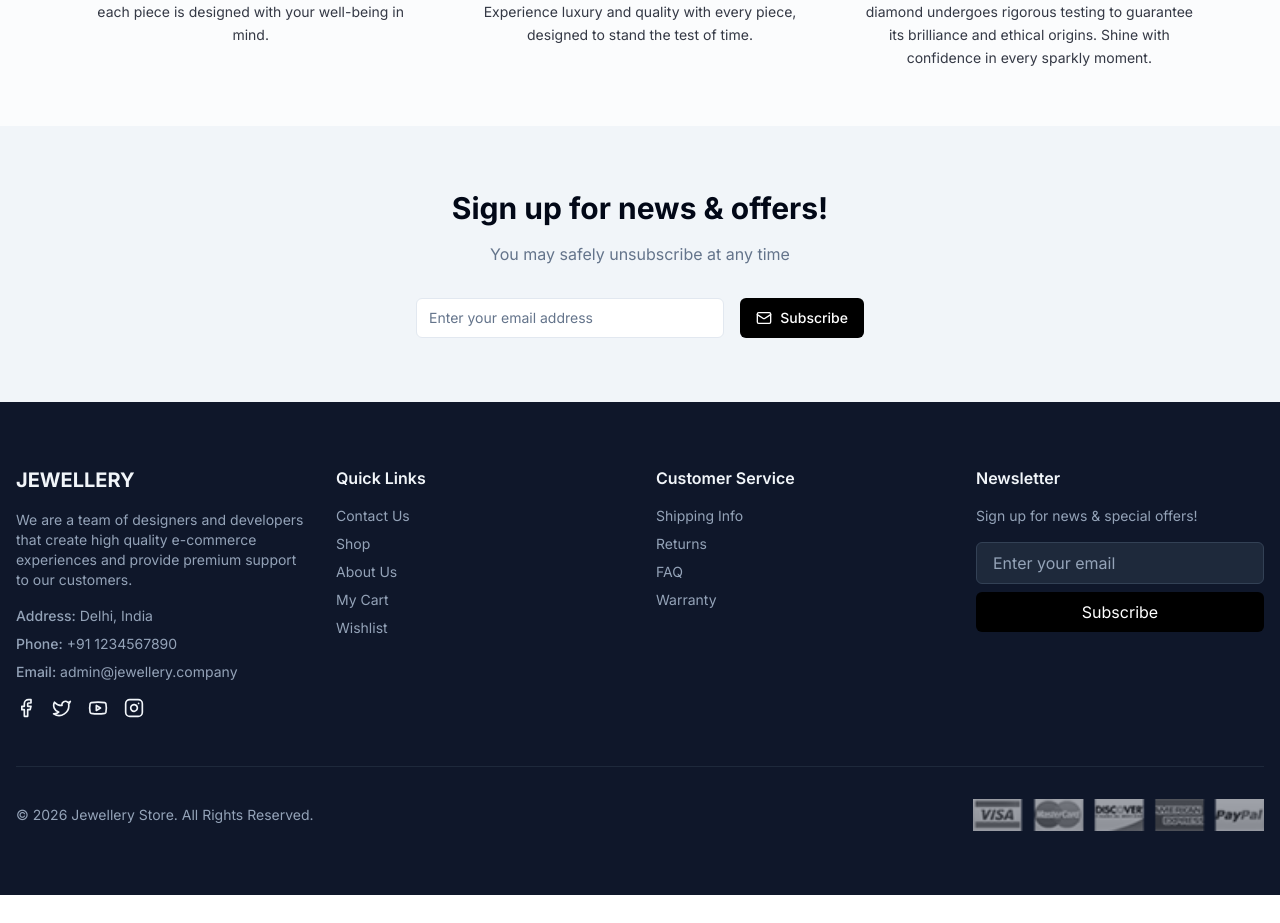
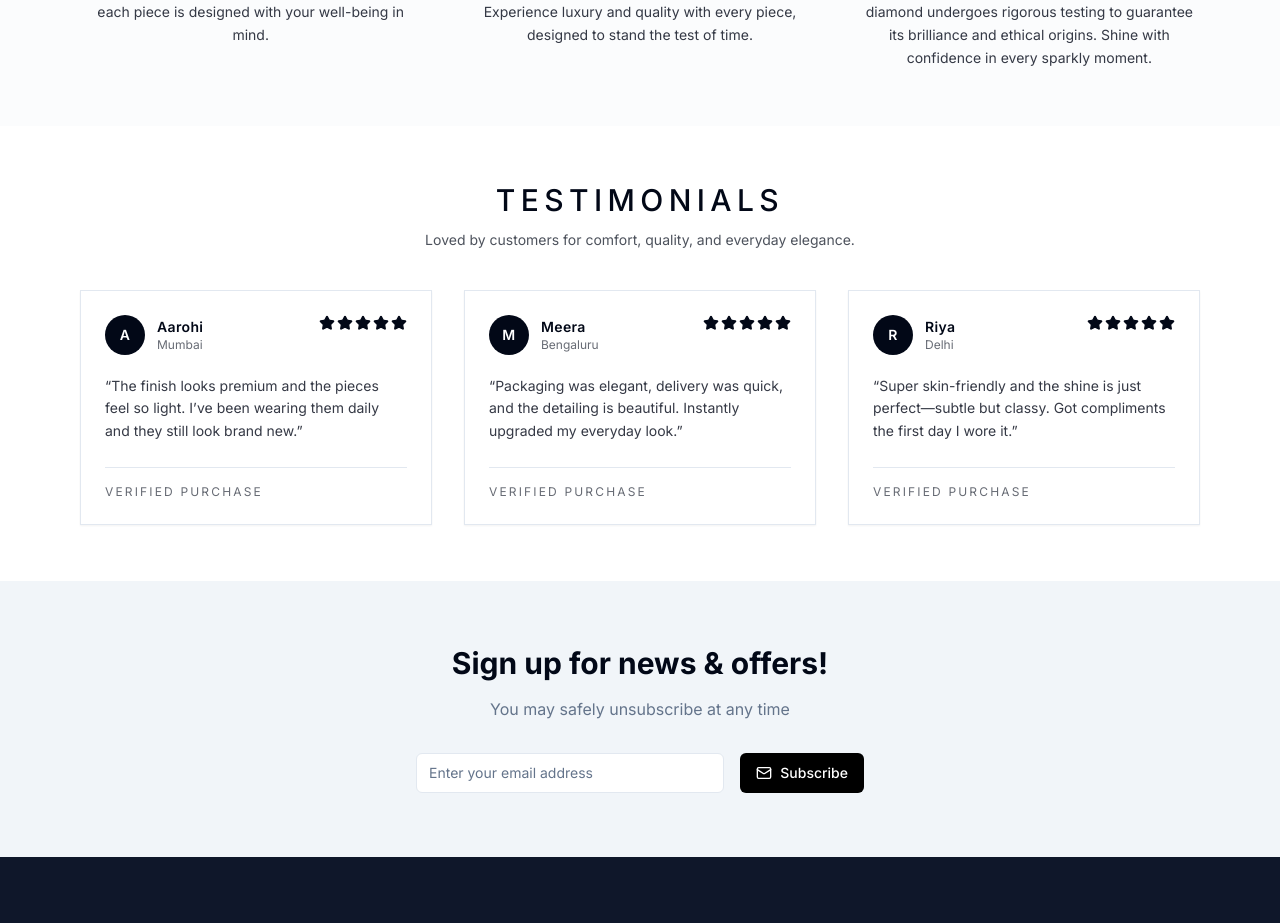
Before and after one commit to Michaelanand123singh/jewellery, a Next.js app: page / in a window 1280 px wide. Shown: the part 5027-5950 px from the top of the page. Before the commit the page ends 5922 px from the top, so only its background shows below. Built offline with nearby package versions, Linux system fonts and the light colour scheme; no server answers.

Commit message:
udpated the home page

```diff
--- a/app/page.tsx
+++ b/app/page.tsx
@@ -9,6 +9,7 @@ import BannerSection from "@/components/home/BannerSection";
 import ProductGridSection from "@/components/home/ProductGridSection";
 import BlogSection from "@/components/home/BlogSection";
 import ShopWithConfidence from "@/components/home/ShopWithConfidence";
+import TestimonialsSection from "@/components/home/TestimonialsSection";
 import Newsletter from "@/components/home/Newsletter";
 
 export default function Home() {
@@ -25,6 +26,7 @@ export default function Home() {
         <ProductGridSection />
         <BlogSection />
         <ShopWithConfidence />
+        <TestimonialsSection />
         <Newsletter />
       </main>
       <Footer />
--- /dev/null
+++ b/components/home/TestimonialsSection.tsx
@@ -0,0 +1,121 @@
+"use client";
+
+import { motion } from "framer-motion";
+import { Star } from "lucide-react";
+
+type Testimonial = {
+  name: string;
+  location: string;
+  quote: string;
+  rating: number;
+};
+
+const testimonials: Testimonial[] = [
+  {
+    name: "Aarohi",
+    location: "Mumbai",
+    rating: 5,
+    quote:
+      "The finish looks premium and the pieces feel so light. I’ve been wearing them daily and they still look brand new.",
+  },
+  {
+    name: "Meera",
+    location: "Bengaluru",
+    rating: 5,
+    quote:
+      "Packaging was elegant, delivery was quick, and the detailing is beautiful. Instantly upgraded my everyday look.",
+  },
+  {
+    name: "Riya",
+    location: "Delhi",
+    rating: 5,
+    quote:
+      "Super skin-friendly and the shine is just perfect—subtle but classy. Got compliments the first day I wore it.",
+  },
+];
+
+function Initials({ name }: { name: string }) {
+  const parts = name.trim().split(/\s+/).slice(0, 2);
+  const initials = parts.map((p) => p[0]?.toUpperCase()).join("");
+  return (
+    <div className="h-10 w-10 rounded-full bg-foreground text-background flex items-center justify-center text-sm font-semibold tracking-wide">
+      {initials || "U"}
+    </div>
+  );
+}
+
+export default function TestimonialsSection() {
+  return (
+    <section className="py-12 sm:py-14 bg-background">
+      <div className="container mx-auto px-4 max-w-6xl">
+        <motion.div
+          initial={{ opacity: 0, y: 14 }}
+          whileInView={{ opacity: 1, y: 0 }}
+          viewport={{ once: true }}
+          transition={{ duration: 0.5 }}
+          className="text-center mb-10"
+        >
+          <h2 className="text-xl sm:text-2xl md:text-3xl font-medium uppercase tracking-[0.18em]">
+            Testimonials
+          </h2>
+          <p className="mt-3 text-sm text-foreground/70 max-w-2xl mx-auto">
+            Loved by customers for comfort, quality, and everyday elegance.
+          </p>
+        </motion.div>
+
+        <div className="grid grid-cols-1 md:grid-cols-3 gap-6 md:gap-8">
+          {testimonials.map((t, idx) => (
+            <motion.article
+              key={t.name}
+              initial={{ opacity: 0, y: 14 }}
+              whileInView={{ opacity: 1, y: 0 }}
+              viewport={{ once: true }}
+              transition={{ duration: 0.45, delay: idx * 0.08 }}
+              className="bg-background border border-border rounded-none shadow-sm hover:shadow-md transition-shadow"
+            >
+              <div className="p-6">
+                <div className="flex items-start justify-between gap-4">
+                  <div className="flex items-center gap-3 min-w-0">
+                    <Initials name={t.name} />
+                    <div className="min-w-0">
+                      <div className="text-sm font-semibold tracking-wide truncate">
+                        {t.name}
+                      </div>
+                      <div className="text-xs text-foreground/60 truncate">
+                        {t.location}
+                      </div>
+                    </div>
+                  </div>
+
+                  <div className="flex items-center gap-0.5">
+                    {Array.from({ length: 5 }).map((_, i) => (
+                      <Star
+                        key={i}
+                        className={[
+                          "h-4 w-4",
+                          i < t.rating
+                            ? "fill-foreground text-foreground"
+                            : "text-foreground/20",
+                        ].join(" ")}
+                      />
+                    ))}
+                  </div>
+                </div>
+
+                <div className="mt-5 text-sm leading-relaxed text-foreground/80">
+                  “{t.quote}”
+                </div>
+
+                <div className="mt-6 h-px bg-border" />
+
+                <div className="mt-4 text-xs uppercase tracking-[0.18em] text-foreground/60">
+                  Verified Purchase
+                </div>
+              </div>
+            </motion.article>
+          ))}
+        </div>
+      </div>
+    </section>
+  );
+}
```
